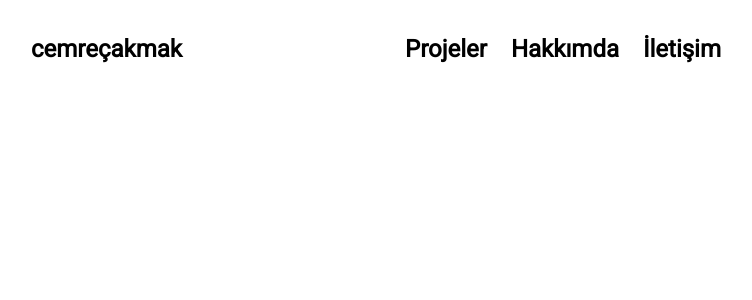
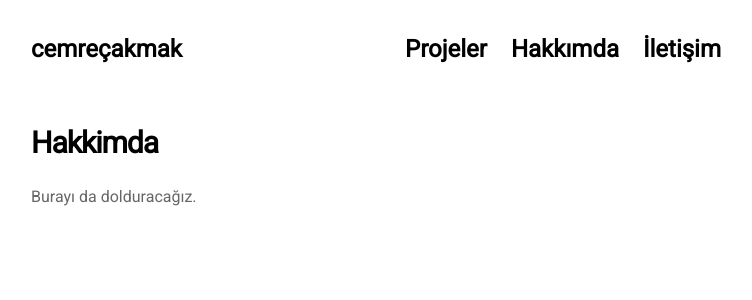
Before and after one commit to cemrecakmak/cemrecakmak.github.io, a Jekyll site: the page built from sayfalar/hakkimda.html, in a window 1280 px wide. Shown: the top 300 px of the page, without its empty margins (264-1016 px from the left). Built offline with Jekyll 4.4.1, drawn with Linux system fonts in a browser that asks for light colours; nearby versions of some CDN libraries; part of the change alters nothing that is shown.

Commit message:
geri düzeltme

```diff
--- a/_data/settings.yml
+++ b/_data/settings.yml
@@ -38,12 +38,12 @@ disqus:
 #-------------------------------
 # About Section
 
-hakkimda: >
+about: >
   # Hakkimda
 
   Burayı da dolduracağız.
 
-iletisim: >
+contact: >
   # İletişim
 
   İletişim gelecek.
```
